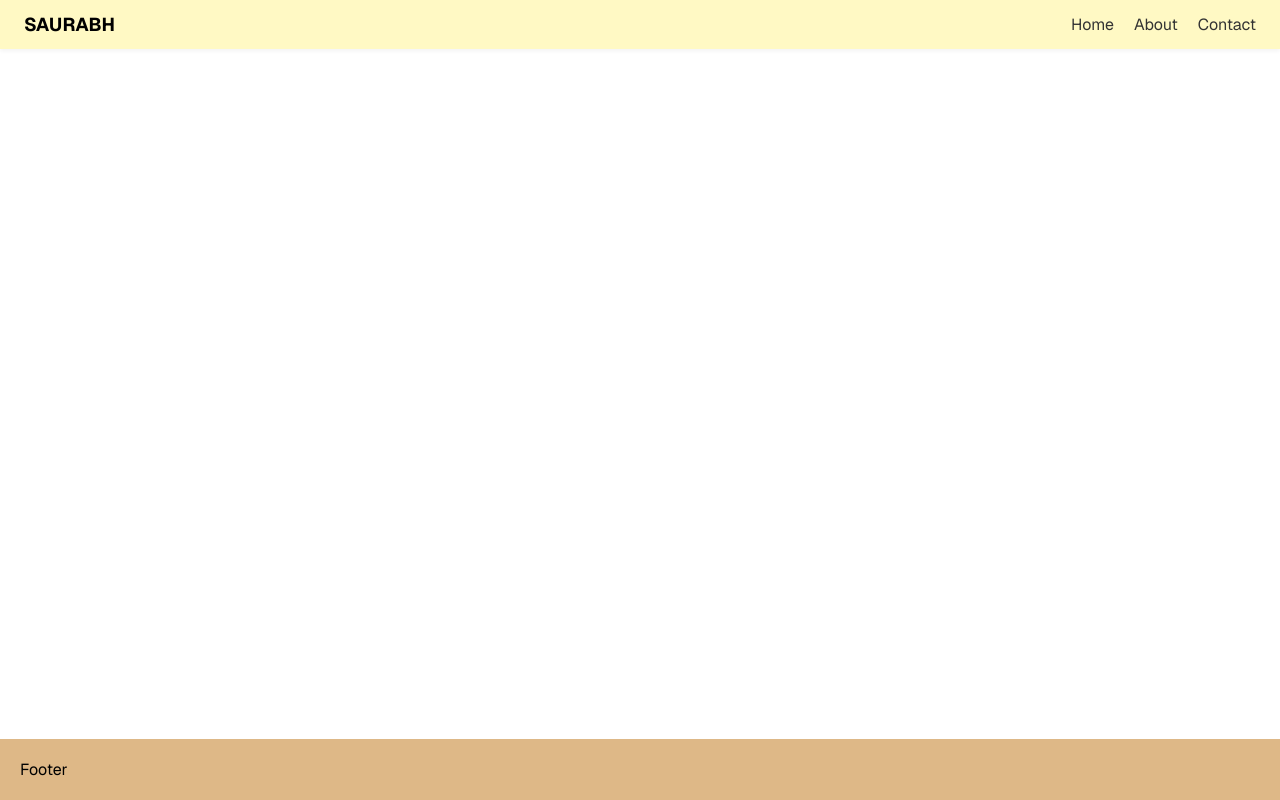
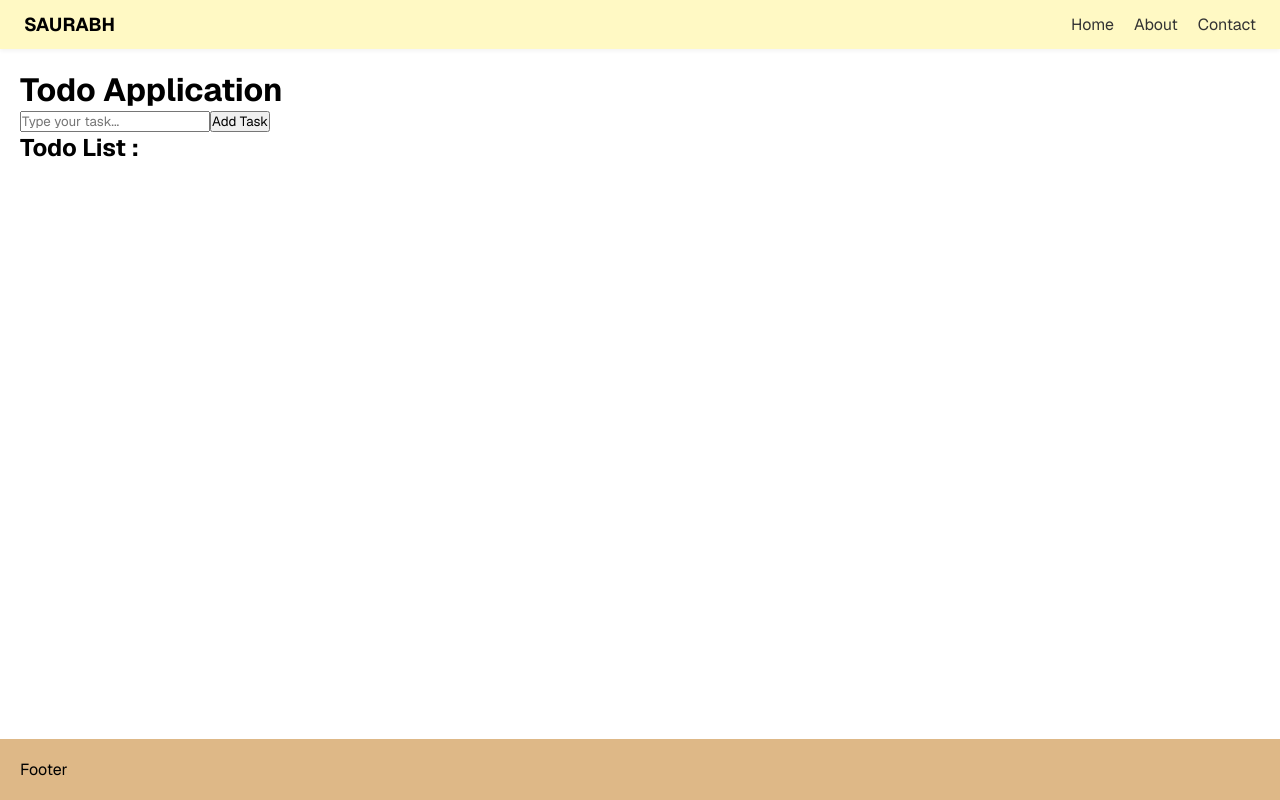
Before and after one commit to Saurabh-Chede/awdiz-react, a React (Vite) app: page /todo in a window 1280 px wide. Built offline with nearby package versions, Linux system fonts and the light colour scheme.

Commit message:
react-day-14

```diff
--- a/src/App.jsx
+++ b/src/App.jsx
@@ -6,6 +6,7 @@ import { Routes,Route } from "react-router-dom";
 import SingleProductPage from './components/SingleProductPage'
 import ContextCounter from "./components/Day11/ContextCounter";
 import ReduxCounter from './components/Day12/ReduxCounter'
+import Todo from './components/Day14/Todo'
 
 export default function App() {
   return (
@@ -17,6 +18,8 @@ export default function App() {
         <Route path="/product/:id" element={<SingleProductPage/>} />
         <Route path="/context-counter" element={<ContextCounter/>} />
         <Route path="/redux-counter" element={<ReduxCounter/>} />
+        <Route path="/todo" element={<Todo/>} />
+
       </Routes>
       </div>
       <Footer/>
--- /dev/null
+++ b/src/components/Day14/Todo.jsx
@@ -0,0 +1,83 @@
+import React, { useState } from "react";
+
+const Todo = () => {
+  const [todos, setTodos] = useState([]);
+  const [task, setTask] = useState("");
+  const [id, setId] = useState(1);
+  const [confirmDelete, setConfirmDelete] = useState(false);
+  const [deleteIndex, setdeleteIndex] = useState(null);
+  const [selectedTodo, setSelectedTodo] = useState(null);
+  const handleChange = (e) => {
+    setTask(e.target.value);
+  };
+  const handleSubmit = () => {
+    const updatedTask = { todo: task, id: id, isCompleted: false };
+    setTodos([...todos, updatedTask]);
+    setTask("");
+    setId(id + 1);
+  };
+
+  const handleCheckbox = (index) => {
+    setdeleteIndex(index);
+    setConfirmDelete(true);
+    const todo = todos.find((todoObj) => todoObj.id == index);
+    setSelectedTodo(todo);
+  };
+  const handleDelete = (index) => {
+    const indexOfTodo = todos.findIndex((todoObj) => todoObj.id == index);
+
+    todos.splice(indexOfTodo, 1);
+
+    setTodos([...todos]);
+    setConfirmDelete(false);
+  };
+  console.log(todos, "todos");
+  //   console.log(task, "task");
+  return (
+    <div>
+      {confirmDelete ? (
+        <div
+          style={{
+            display: "flex",
+            justifyContent: "center",
+            alignItems: "center",
+            flexDirection: "column",
+          }}
+        >
+          <h1>Confirm Delete : {selectedTodo.todo}</h1>
+          <div>
+            <button onClick={() => handleDelete(deleteIndex)}>Yes</button>
+            <button onClick={() => setConfirmDelete(false)}>No</button>
+          </div>
+        </div>
+      ) : (
+        <div>
+          <h1>Todo Application</h1>
+          <input
+            value={task}
+            onChange={handleChange}
+            type="text"
+            placeholder="Type your task..."
+          />
+          <button onClick={handleSubmit}>Add Task</button>
+          <br />
+          <h2>Todo List :</h2>
+          <div>
+            {todos.map((todoObject) => (
+              <div key={todoObject.id} style={{ display: "flex" }}>
+                <h2>
+                  {todoObject.id}. {todoObject.todo}
+                </h2>
+                <button onClick={() => handleCheckbox(todoObject.id)}>
+                  Delete
+                </button>
+              </div>
+            ))}
+          </div>
+        </div>
+      )}
+    </div>
+  );
+};
+
+export default Todo;
```
